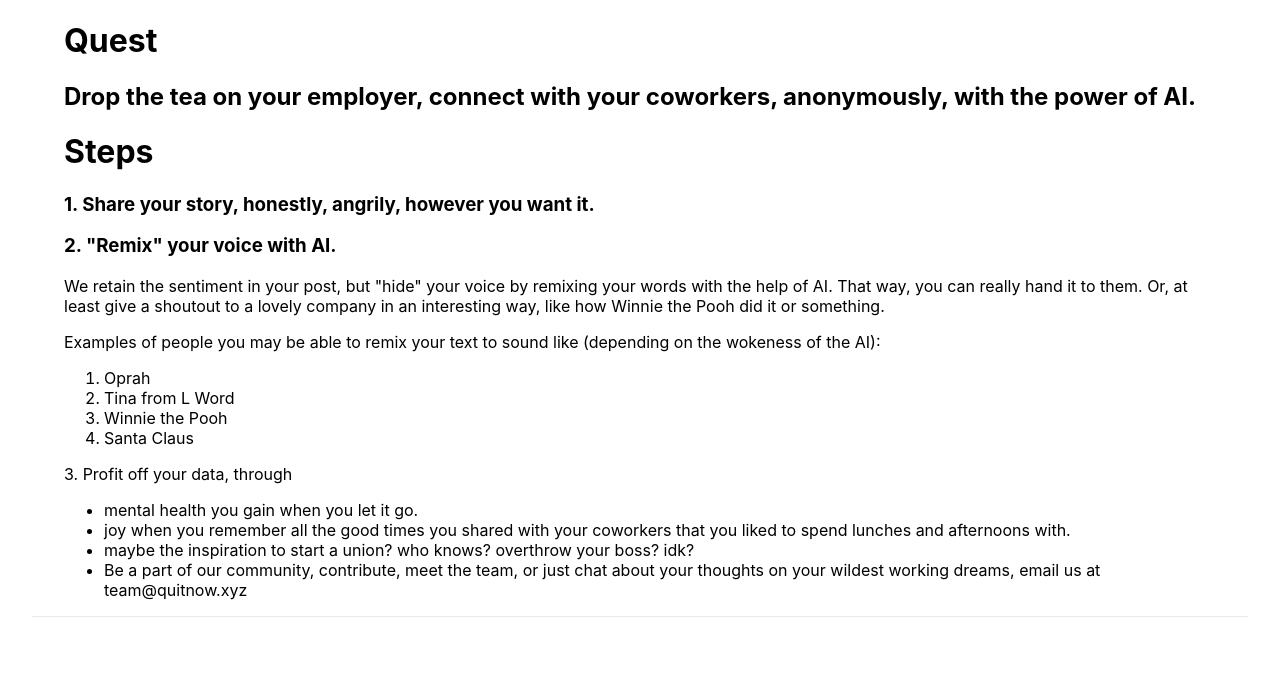
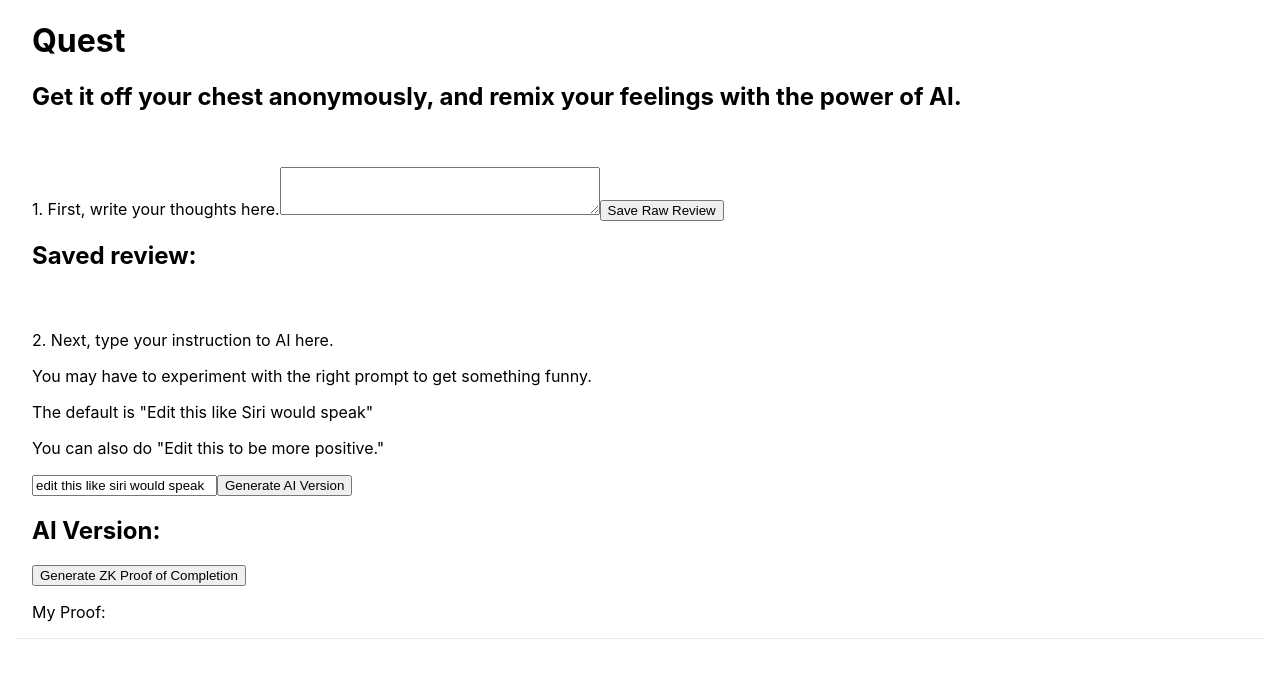
Before and after one commit to bookvacuum/first-quest, a Next.js app: page / in a window 1280 px wide. Shown: the top 678 px of the page. Built offline with nearby package versions, Linux system fonts and the light colour scheme.

Commit message:
functionality done! can call from ai and get inputs

```diff
--- a/package.json
+++ b/package.json
@@ -15,7 +15,8 @@
     "eslint": "8.29.0",
     "eslint-config-next": "13.0.6",
     "next": "13.0.6",
-    "react": "18.2.0",
+    "openai": "^3.1.0",
+    "react": "^18.2.0",
     "react-dom": "18.2.0",
     "typescript": "4.9.4"
   }
--- a/pages/index.tsx
+++ b/pages/index.tsx
@@ -1,7 +1,55 @@
 import Head from 'next/head'
 import styles from '../styles/Home.module.css'
+import { OpenAIApi, Configuration } from 'openai'
+import { getAllJSDocTagsOfKind, setConstantValue } from 'typescript';
+import { useEffect, useState } from 'react';
+
+
+const configuration = new Configuration({
+  apiKey: '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',
+});
+
+const openai = new OpenAIApi(configuration);
 
 export default function Home() {
+  const [aiVersion, setAIVersion] = useState('');
+  const [review, setReview] = useState('');
+  const [updated, setUpdated] = useState(review);
+  const [instruction, setInstruction] = useState('edit this like siri would speak');
+  const [zkProof, setProof] = useState('');
+
+const generateAIVersion = async () => {
+  try {
+    const response = await openai.createEdit({
+      model: "text-davinci-edit-001",
+      input: review,
+      instruction: instruction
+    });
+    const generatedResult = response.data.choices[0].text ? response.data.choices[0].text : "no feedback from ai"
+    console.log(generatedResult)
+    setAIVersion(generatedResult);
+  }
+  catch (error) {
+    console.log(error);
+  }
+}
+
+  const handleChange = (event: any) => {
+    setReview(event.target.value);
+  };
+  const handleInstructionChange = (event: any) => {
+    setInstruction(event.target.value);
+  };
+
+  // Maybe somehow save this for the user? idk this can be used though
+  const handleClick = () => {
+    setUpdated(review);
+  };
+
+  const handleZkProofClick = () => {
+    setProof("this is the zero knowledge proof that you have completed this. your privacy is saved by this signature. use this to prove that you have done this generation to participate in the Quit Now community.");
+  };
+
   return (
     <div className={styles.container}>
       <Head>
@@ -13,31 +61,46 @@ export default function Home() {
       <main>
         <div className={styles.container}>
         <h1>Quest </h1>
-        <h2> Drop the tea on your employer, connect with your coworkers, anonymously, with the power of AI.</h2>
-        <p>
-            <h1>Steps</h1>
-            <h3>1. Share your story, honestly, angrily, however you want it. </h3>
-            <h3> 2. "Remix" your voice with AI. </h3>
-            <p>We retain the sentiment in your post, but "hide" your voice by remixing your words with the help of AI. That way, you can really hand it to them. Or, at least give a shoutout to a lovely company in an interesting way, like how Winnie the Pooh did it or something.
-              </p>
-              <p>
-                Examples of people you may be able to remix your text to sound like (depending on the wokeness of the AI):
-                <ol>
-                  <li>Oprah</li>
-                  <li>Tina from L Word</li>
-                  <li>Winnie the Pooh</li>
-                  <li>Santa Claus</li>
-                </ol>
-              </p>
-            3. Profit off your data, through <ul>
-            <li> mental health you gain when you let it go. </li>
-            <li> joy when you remember all the good times you shared with
-            your coworkers that you liked to spend lunches and afternoons with. </li>
-            <li> maybe the inspiration to start a union? who knows? overthrow your boss? idk? </li>
-            <li> Be a part of our community, contribute, meet the team, or just chat about your thoughts
-             on your wildest working dreams, email us at <a href="mailto:team@quitnow.xyz">team@quitnow.xyz</a> </li>
-            </ul>
-          </p>
+        <h2> Get it off your chest anonymously, and remix your feelings with the power of AI.</h2>
+        <br/>
+        <div>
+        <label> 1. First, write your thoughts here.
+        <textarea
+        id="message"
+        name="message"
+        onChange={handleChange}
+        value={review}
+        className={styles.reviewInput}
+      />
+      </label>
+      {/* <h2>My Review: {review}</h2> */}
+      <button onClick={handleClick}>Save Raw Review</button>
+      <h2>Saved review: {updated}</h2>
+      </div>
+
+      <br/>
+      <br/>
+      <label> 2. Next, type your instruction to AI here.
+        <p> You may have to experiment with the right prompt to get something funny. </p>
+          <p> The default is "Edit this like Siri would speak" </p>
+        <p> You can also do "Edit this to be more positive." </p>
+        <input
+        type="text"
+        id="message"
+        name="message"
+        onChange={handleInstructionChange}
+        value={instruction}
+      />
+      </label>
+      <button onClick={generateAIVersion} className={styles.button}> Generate AI Version </button>
+
+      <h2>AI Version: {aiVersion}</h2>
+
+
+      <button onClick={handleZkProofClick} className={styles.button}> Generate ZK Proof of Completion </button>
+
+      <p> My Proof: {zkProof} </p>
+
         </div>
       </main>
 
--- a/styles/Home.module.css
+++ b/styles/Home.module.css
@@ -1,5 +1,5 @@
 .container {
-  padding: 0 2rem;
+  padding: 0 1rem;
 }
 
 .main {
@@ -10,6 +10,14 @@
   flex-direction: column;
   justify-content: center;
   align-items: center;
+}
+
+.reviewInput {
+  margin-top: 1rem;
+  width: 20rem;
+  padding-top: 0.5rem;
+  padding-bottom: 0.5rem;
+  padding-left: 0.5rem;
 }
 
 .footer {
```
Also changed, not shown: response.js (deleted, +0 -22 lines), 1 other file (tests, documents, lock files or other folders).
